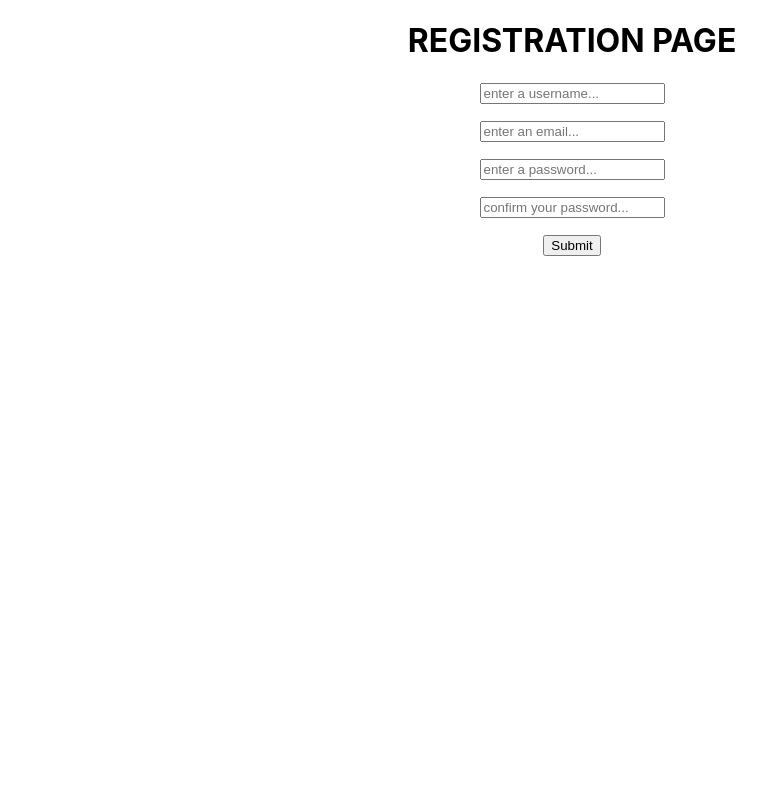
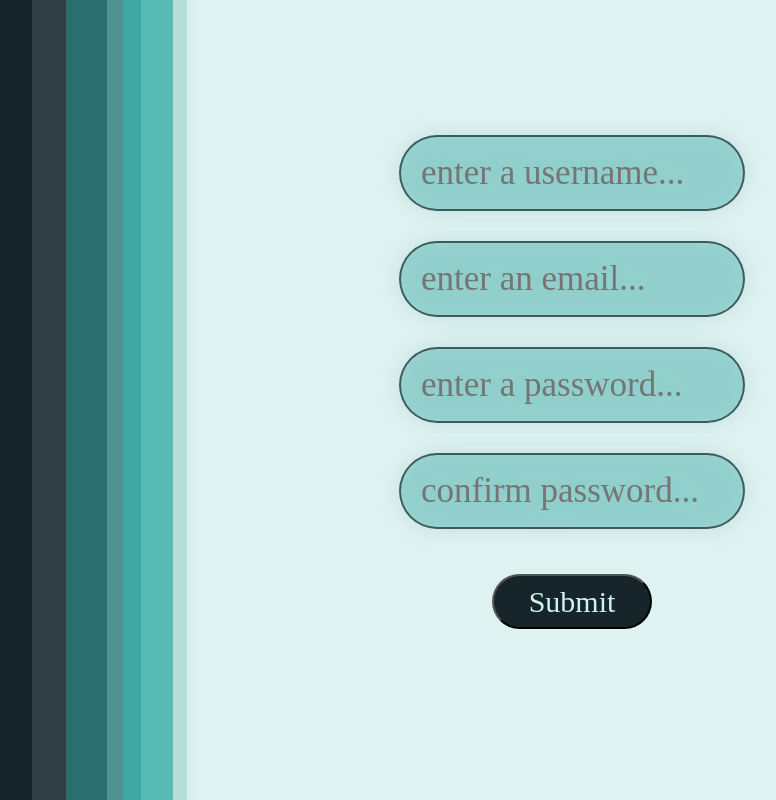
Before and after one commit to LKASTI/CS3354_Todo_Project, a React (Create React App) app: page /registration in a window 1280 px wide. Shown: the whole page, without its empty margins (68-844 px from the left). Built offline with nearby package versions, Linux system fonts and the light colour scheme.

Commit message:
functionalities complete

```diff
--- /dev/null
+++ b/src/Registration.css
@@ -0,0 +1,52 @@
+@import url('https://fonts.googleapis.com/css2?family=Nunito+Sans&display=swap');
+
+.background{
+    background-image: url("./background.png");
+    height:100vh;
+}
+
+.acc-input-boxes{
+    position: relative;
+    top: 15vh;
+    width: 20vh;
+    margin: auto;
+    color: #3E3E3E;
+    background-color: #61beb982;
+    border: #17252aaf 2px solid;
+    font-family:'Nunito';
+    margin-top: 15px;
+    font-size: 35px;
+    border-radius: 50px;
+    padding-left: 20px;
+    width: 40vh;
+    height: 70px;
+    filter: drop-shadow(0px 0px 10px #2b7a7742);
+}
+
+.acc-submit-button{
+    background-color: #17252A;
+    font-family:'Nunito';
+    font-size: 30px;
+    color: #CEF4F2;
+    position: relative;
+    border-radius: 35px;
+    width: 20vh;
+    height: 55px;
+    margin-top: 150px;
+}
+
+.acc-submit-button:hover{
+    background-color: #17252ac3;
+    cursor: pointer;
+}
+
+.acc-error-msg{
+    margin: auto;
+    margin-top: 15px;
+    top: 2.8vh;
+    position: relative;
+    color:red;
+    font-family: 'Nunito';
+    border-radius: 25px;
+    font-size: 20px;
+}
--- a/src/components/AccountRegistrationForm.js
+++ b/src/components/AccountRegistrationForm.js
@@ -6,6 +6,7 @@ import * as yup from 'yup'
 import {yupResolver} from '@hookform/resolvers/yup'
 import {addDoc, getDocs, collection} from 'firebase/firestore'
 import {db} from '../config/firebase'
+import '../Registration.css'
 
 function AccountRegistrationForm(){
     const {setUsername} = useContext(AppContext)
@@ -55,15 +56,15 @@ function AccountRegistrationForm(){
 
     return(
         <form onSubmit={handleSubmit(onSubmit)}>
-            <input type="text" placeholder='enter a username...' autoComplete='off' {...register("username")}/>
-            <p>{errors.username?.message}</p>
-            <input type="text" placeholder='enter an email...' autoComplete='off' {...register("email")}/>
-            <p>{errors.email?.message}</p>
-            <input type="password" placeholder='enter a password...' autoComplete='off' {...register("password")}/>
-            <p>{errors.password?.message}</p>
-            <input type="password" placeholder='confirm your password...' autoComplete='off' {...register("confirmPassword")}/>
-            <p>{errors.confirmPassword?.message}</p>
-            <input type="submit" />
+            <input className='acc-input-boxes' type="text" placeholder='enter a username...' autoComplete='off' {...register("username")}></input>
+            <p className='acc-error-msg'>{errors.username?.message}</p>
+            <input className='acc-input-boxes'  type="text" placeholder='enter an email...' autoComplete='off' {...register("email")}/>
+            <p className='acc-error-msg'>{errors.email?.message}</p>
+            <input className='acc-input-boxes'  type="password" placeholder='enter a password...' autoComplete='off' {...register("password")}/>
+            <p className='acc-error-msg'>{errors.password?.message}</p>
+            <input className='acc-input-boxes'  type="password" placeholder='confirm password...' autoComplete='off' {...register("confirmPassword")}/>
+            <p className='acc-error-msg' >{errors.confirmPassword?.message}</p>
+            <input className='acc-submit-button' type="submit" />
         </form>
     )
 }
--- a/src/components/LoginForm.js
+++ b/src/components/LoginForm.js
@@ -42,7 +42,7 @@ function LoginForm(){
 
     return(
         <form onSubmit={handleSubmit(onSubmit)}>
-            <div className="input-boxes">
+            <div>
                 <p className='error'>{errors.username?.message}</p>
                 <input id='username' type="text" placeholder='username...' autoComplete='off' {...register("username")}/>
                 <p className='error'>{errors.password?.message}</p>
--- /dev/null
+++ b/src/confirmation.css
@@ -0,0 +1,39 @@
+@import url('https://fonts.googleapis.com/css2?family=Nunito+Sans&display=swap');
+
+.background{
+    background-image: url("./background.png");
+    height:100vh;
+}
+
+.success{
+    position: relative;
+    top: 30vh;
+    background-color: #76d4d085;
+    font-family:'Nunito';
+    color: #252525;
+    font-size: 35px;
+    margin: auto;
+    filter: drop-shadow(0px 0px 5px #2b7a7771);
+    border: #2525259f solid 2px;
+    border-radius: 50px;
+    padding: 20px 15px 20px 15px;
+    width: max-content;
+    height: max-content;
+}
+
+.login-button{
+    background-color: #17252A;
+    font-family:'Nunito';
+    font-size: 30px;
+    color: #CEF4F2;
+    position: relative;
+    top: 31vh;
+    border-radius: 35px;
+    width: 20vh;
+    height: 55px;
+}
+
+.login-button:hover{
+    background-color: #17252ac3;
+    cursor: pointer;
+}
--- a/src/pages/AccountConfirmation.js
+++ b/src/pages/AccountConfirmation.js
@@ -1,15 +1,16 @@
 import {useContext} from 'react'
 import { AppContext } from '../App'
 import { useNavigate } from 'react-router-dom'
+import '../Login.css'
 
 function AccountConfirmation(){
     let navigate = useNavigate()
 
     const {username} = useContext(AppContext)
     return(
-        <div>
-            <h1>succesful account creation for {username}</h1>
-            <button onClick={() =>{navigate("/login")}}>continue</button>
+        <div className='login'>
+                <div className='success'>Successful Registration for: {username}</div>
+                <button  id="confirm" className='login-button'  onClick={() =>{navigate("/login")}}>Login</button>
         </div>
     )
 }
--- a/src/pages/AccountRegistration.js
+++ b/src/pages/AccountRegistration.js
@@ -1,10 +1,11 @@
 import React from 'react'
 import { AppContext } from '../App'
 import AccountRegistrationForm from '../components/AccountRegistrationForm'
+import '../Registration.css'
+
 function AccountRegistration(){
     return(
-        <div>
-            <h1>REGISTRATION PAGE</h1>
+        <div className='background'>
             <AccountRegistrationForm/>
         </div>
     )
--- a/src/pages/CreateTask.js
+++ b/src/pages/CreateTask.js
@@ -17,8 +17,8 @@ function CreateTask(){
 
     const schema = yup.object().shape({
         taskname: yup.string().max(100, "max of 100 characters").required("you must enter a task name"),
-        timeleft: yup.number("you must enter a number").min(1, "min of one day").max(7, "max of 7 days").required("you must enter the time to complete task"),
-        description: yup.string().max(400, "max of 400 characters").required("you must enter a description"),
+        timeleft: yup.number("you must enter a number").min(0.00001574, "min of one second").max(7, "max of 7 days").required("you must enter the time to complete task"),
+        description: yup.string().max(200, "max of 200 characters").required("you must enter a description"),
     })
 
     const {register, handleSubmit, formState: {errors}} = useForm({
@@ -54,7 +54,7 @@ function CreateTask(){
                     <input type="text" placeholder='ex) Take Out Trash' autoComplete='off' {...register("taskname")}/>
                     <p style={{color:"red"}}>{errors.taskname?.message}</p>
                     <label>Days to Complete</label>
-                    <input type="number" placeholder='ex) 5' autoComplete='off' {...register("timeleft")}/>
+                    <input type="number" step='0.0000000001' placeholder='ex) 5' autoComplete='off' {...register("timeleft")}/>
                     <p style={{color:"red"}}>{errors.timeleft?.message}</p>
                     <label>Task Details</label>
                     <textarea placeholder='ex) Take out the trash in the living room and the kitchen' autoComplete='off' {...register("description")}/>
--- a/src/pages/Login.js
+++ b/src/pages/Login.js
@@ -16,7 +16,6 @@ function Login(){
 
     return(
         <div className="login">
-            {console.log(Date.parse(new Date()))}
             <div>
                 <LoginForm/>
                 <div className="sign">
--- a/src/pages/TodoList.js
+++ b/src/pages/TodoList.js
@@ -53,6 +53,18 @@ function TodoList() {
     useEffect(() => {
         if(started && !pause)
         {
+            if(time.total <= 0)
+            {
+                setTime({
+                    total: 0,
+                    days: 0,
+                    hours: 0,
+                    minutes: 0,
+                    seconds: 0,
+                })
+                alert('Task failed. No points awarded')
+                return removeTask()
+            }
             const interval = setInterval(() => {updateTime()}, 1000)
 
             return () => clearInterval(interval)
@@ -66,7 +78,14 @@ function TodoList() {
         const timeAccumulated = timeAccum/(1000*60*60) //in hours
         const timeToComplete = (days*24) //in hours
         const difference = timeToComplete - timeAccumulated
-        setPoints(points+Math.ceil((difference*6)/10)) //formula for calculating points
+        if(time.total <= 0)
+        {
+            setPoints(points)
+        }
+        else
+        {
+            setPoints(points+Math.ceil((difference*6)/10)) //formula for calculating points
+        }
         setTaskList(taskList.splice(0, taskList.length-1))
     }
 
```
Also changed, not shown: src/Login.css (+43 -48 lines), src/background.png.
